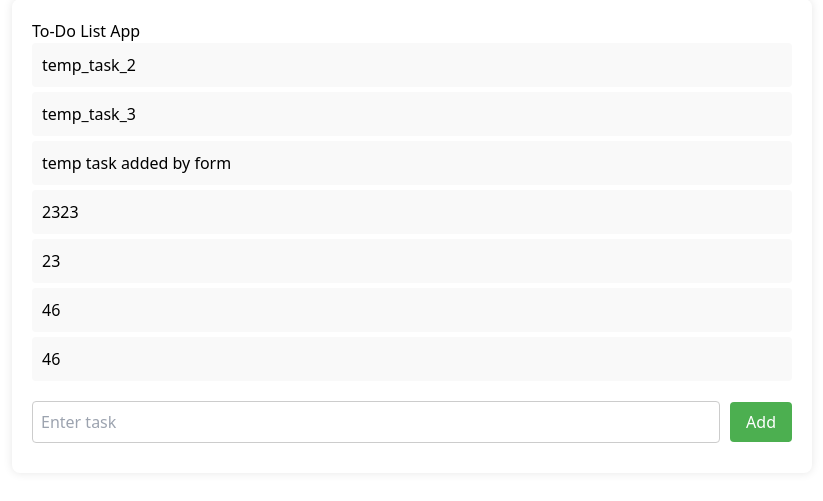
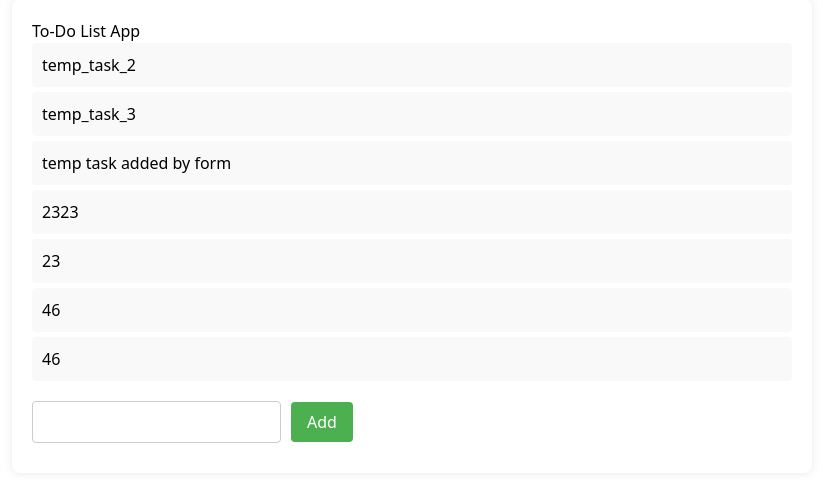
Before and after one commit to agrawalkush2020/TO_DO_LIST, a Django app: page /tasks/index/ in a window 1280 px wide. Shown: the part 77-578 px from the top of the page, without its empty margins (228-1051 px from the left). Run offline with Django 5.2, Linux system fonts and the light colour scheme; a user stored in the database is signed in; data comes from the database, SQL or seed files in the repository; both versions use the stored data as it was after the commit; some libraries are stand-ins or nearby versions.

Commit message:
till 17 june

```diff
--- a/mysite/settings.py
+++ b/mysite/settings.py
@@ -123,7 +123,4 @@
 # https://docs.djangoproject.com/en/5.0/ref/settings/#default-auto-field
 
 DEFAULT_AUTO_FIELD = 'django.db.models.BigAutoField'
-
-LOGIN_URL = 'login'
-LOGOUT_URL = 'logout'
 AUTH_USER_MODEL = 'auth.User'
--- a/mysite/urls.py
+++ b/mysite/urls.py
@@ -19,6 +19,6 @@
 
 urlpatterns = [
     path('admin/', admin.site.urls),
-    path('users/',include('todo.urls')),
+    path('users/', include('todo.urls')),
     path('tasks/', include('tasks.urls')),
 ]
--- a/requirement.txt
+++ b/requirement.txt
@@ -1,8 +1,3 @@
 -------for the adminpanel------
 username: kush
 password : kushkushkush
-
-
-one user credentails
-username: temp_user_1
-password: tttt
--- a/tasks/models.py
+++ b/tasks/models.py
@@ -2,6 +2,7 @@
 from django.db import models
 
 # Create your models here.
+
 
 class Task(models.Model):
     user = models.ForeignKey(settings.AUTH_USER_MODEL,
--- a/tasks/templates/tasks/index.html
+++ b/tasks/templates/tasks/index.html
@@ -9,7 +9,9 @@
         </div>
         <form style="display: flex; align-items: center; margin-bottom: 10px;" method="POST">
             {% csrf_token %}
-            <input style="flex: 1; padding: 8px; border-radius: 4px; border: 1px solid #ccc; margin-right: 10px;" type="text" name="value" placeholder="Enter task">
+            <div style="mb-4 flex: 1; padding: 8px; border-radius: 4px; border: 1px solid #ccc; margin-right: 10px;">
+                {{ taskform.value }}
+            </div>
             <button style="background-color: #4caf50; color: #fff; border: none; padding: 8px 16px; border-radius: 4px; cursor: pointer;" type="submit">Add</button>
         </form>
     </div>
--- a/tasks/urls.py
+++ b/tasks/urls.py
@@ -19,5 +19,5 @@
 from . import views
 
 urlpatterns = [
-    path('index/',views.index,name='index'),
+    path('index/', views.index,name='index'),
 ]
--- a/tasks/views.py
+++ b/tasks/views.py
@@ -1,15 +1,16 @@
 from django.shortcuts import render, redirect
 from .forms import TaskCreateForm
 from .models import Task
+
 
 # Create your views here.
 def index(request):
     if request.user.is_authenticated:
         if request.method == "POST":
-            task_added_form = TaskCreateForm(request.POST)
+            task_added_form = TaskCreateForm(request.POST or None)
             if task_added_form.is_valid():
-                task=task_added_form.save(commit=False)
-                task.user=request.user
+                task = task_added_form.save(commit=False)
+                task.user = request.user
                 task_added_form.save()
 
         tasks = Task.objects.filter(user=request.user)
--- /dev/null
+++ b/todo/templates/todo/logout.html
@@ -0,0 +1 @@
+<h1>You have been logged out</h1>
--- a/todo/urls.py
+++ b/todo/urls.py
@@ -17,9 +17,11 @@
 from django.contrib import admin
 from django.urls import path
 from . import views
+from django.contrib.auth import views as auth_view
 
 urlpatterns = [
-    path('signup/',views.register,name='signup'),
+    path('signup/', views.register, name='signup'),
     path('login/', views.user_login, name='login'),
-    path('invalid/<str:message>/',views.invalid,name='invalid'),
+    path('invalid/<str:message>/', views.invalid, name='invalid'),
+    path('logout/', auth_view.LogoutView.as_view(template_name='todo/logout.html'), name='logout'),
 ]
--- a/todo/views.py
+++ b/todo/views.py
@@ -1,13 +1,11 @@
-from django.utils import timezone
 from django.shortcuts import redirect, render
 from .forms import LoginForm, UserRegistartionForm
-from django.contrib.sessions.models import Session
-from django.contrib.auth import login
 from django.contrib.auth import authenticate, login
 
 
 def invalid(request, message):
     return render(request, 'todo/invalid.html', {"message": message})
+
 
 def register(request):
     if request.method == 'POST':
@@ -20,6 +18,7 @@
     else:
         user_form = UserRegistartionForm()
     return render(request, 'todo/register.html', {'user_form': user_form})
+
 
 def user_login(request):
     if request.method == "POST":
```
Also changed, not shown: db.sqlite3, tasks/forms.py (line endings or trailing spaces).
